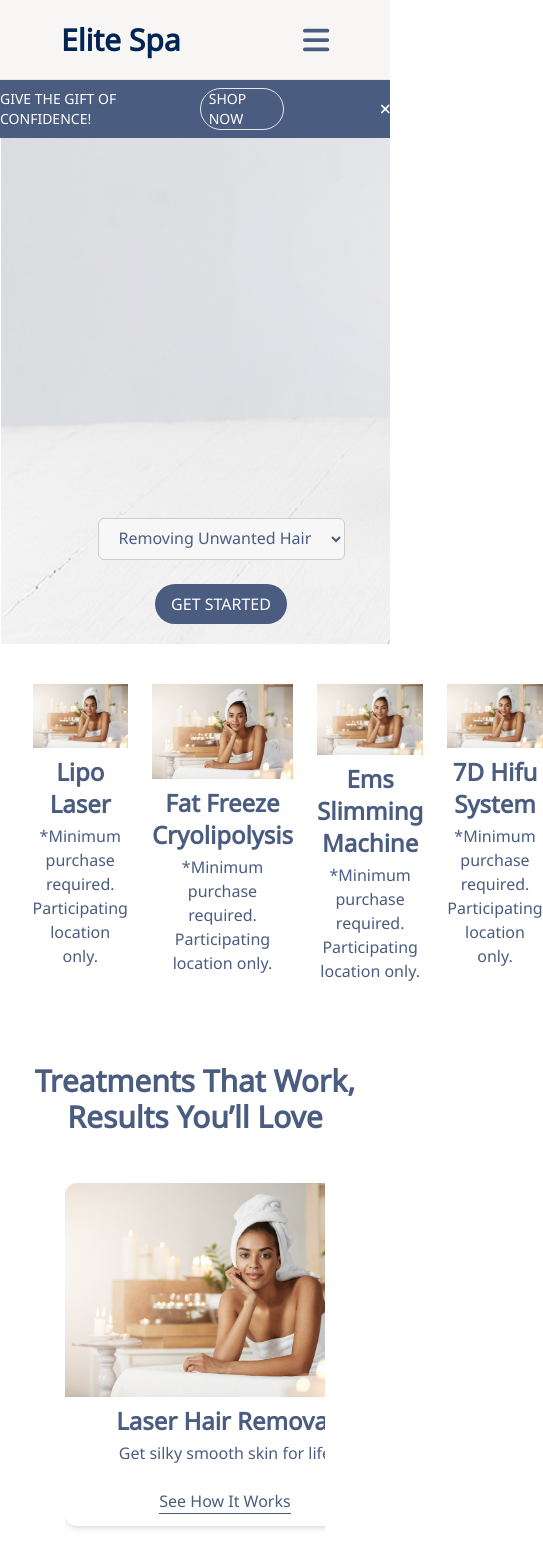
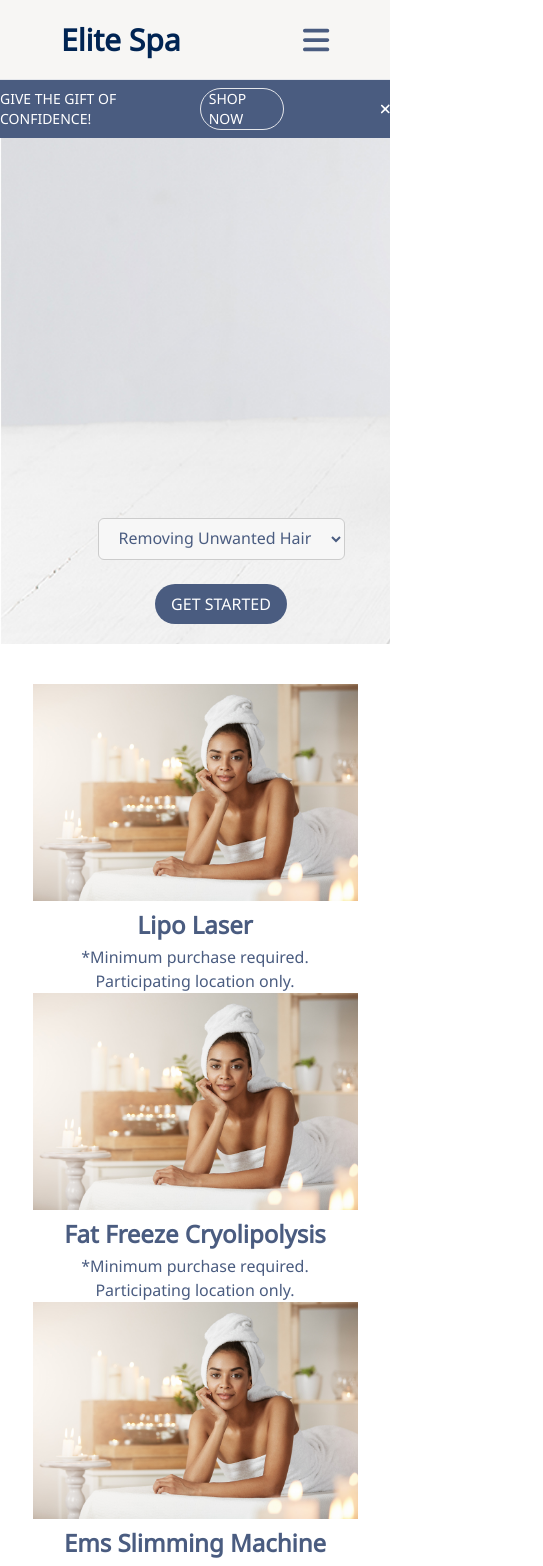
Before and after one commit to nuruzaman-milon/elite-spa, a Next.js app: page / in a window 390 px wide. Shown: the top 1566 px of the page, 543 px wide, since content can reach past the window. Built offline with nearby package versions, Linux system fonts and the light colour scheme.

Commit message:
scrollbar update

```diff
--- a/pages/index.jsx
+++ b/pages/index.jsx
@@ -26,7 +26,7 @@
         </section>
 
         {/* show services section  */}
-        <section className="flex gap-x-6 w-5/6 mx-auto mt-10">
+        <section className="grid grid-cols-1 md:grid-cols-2 lg:grid-cols-4 gap-x-6 w-5/6 mx-auto mt-10">
           <Link href="/">
             <Image
               src="/images/service.jpg"
--- a/styles/globals.css
+++ b/styles/globals.css
@@ -40,6 +40,7 @@
 /* Webkit-based browsers */
 ::-webkit-scrollbar {
   width: 4px !important;
+  height: 8px !important;
 }
 
 ::-webkit-scrollbar-track {
```
